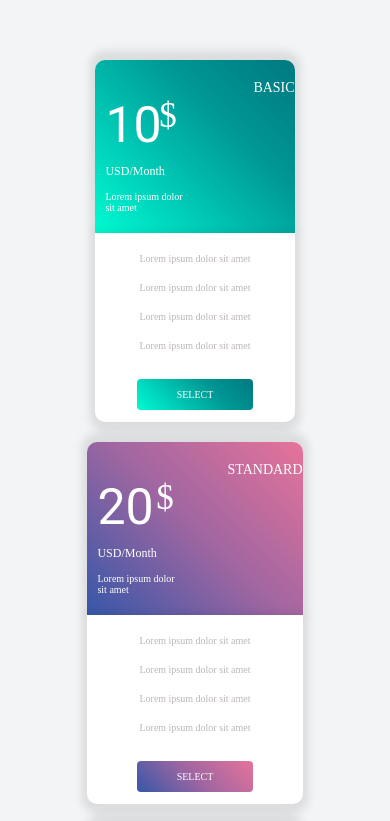
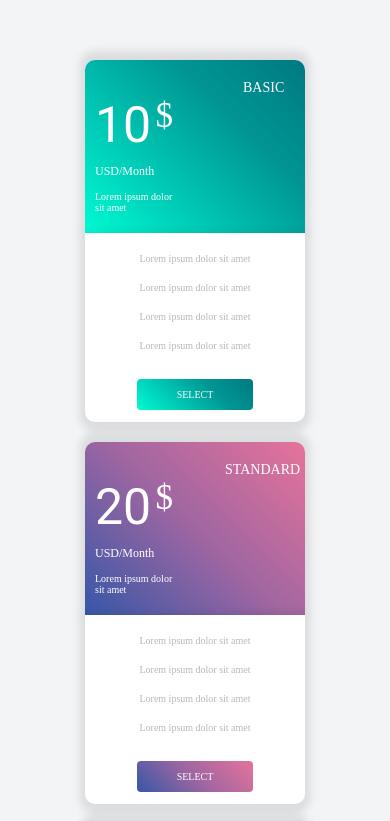
Before and after one commit to rynproduction9/flex-project01, a plain HTML site: page index.html in a window 390 px wide. Shown: the top 821 px of the page. Drawn offline with Linux system fonts and the light colour scheme; a web font is replaced by a local one.

Commit message:
Update style.css

```diff
--- a/style.css
+++ b/style.css
@@ -187,4 +187,10 @@ body {
     margin-top: 60px;
     margin-bottom: 60px;
   }
+
+  .big-plan {
+    width: 100%;
+  }
+  }
+
 }
```
